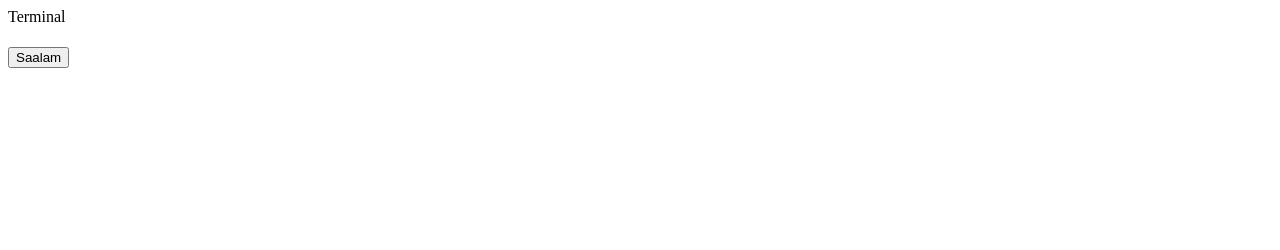
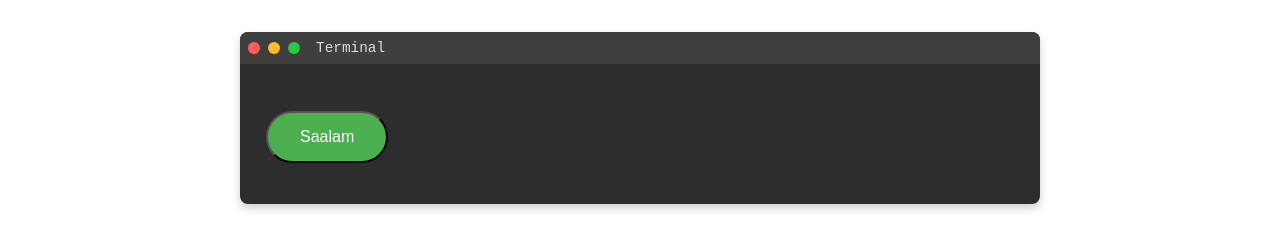
Before and after one commit to ELGhifari11/javascript-mastery-rumahit, a plain HTML site: page batch23/pertemuan1/index.html in a window 1280 px wide. Drawn offline with Linux system fonts and the light colour scheme.

Commit message:
feat: add some style from batch 22

```diff
--- a/batch23/pertemuan1/style.css
+++ b/batch23/pertemuan1/style.css
@@ -1,4 +1,76 @@
-.tag1{
-    color: red;
+ .container {
+            max-width: 800px;
+            margin: 2rem auto;
+            padding: 0 1rem;
+        }
 
-}
+        .terminal {
+            background: #2d2d2d;
+            border-radius: 8px;
+            box-shadow: 0 4px 8px rgba(0,0,0,0.2);
+            overflow: hidden;
+        }
+
+        .terminal-header {
+            background: #3f3f3f;
+            padding: 0.5rem;
+            display: flex;
+            align-items: center;
+        }
+
+        .terminal-buttons {
+            display: flex;
+            gap: 8px;
+            margin-right: 1rem;
+        }
+
+        .terminal-buttons span {
+            width: 12px;
+            height: 12px;
+            border-radius: 50%;
+            display: inline-block;
+        }
+
+        .close { background: #ff5f56; }
+        .minimize { background: #ffbd2e; }
+        .maximize { background: #27c93f; }
+
+        .terminal-title {
+            color: #ddd;
+            font-size: 0.9rem;
+            font-family: monospace;
+        }
+
+        .terminal-content {
+            padding: 1.5rem;
+        }
+
+        .title {
+            color: #fff;
+            margin-bottom: 1rem;
+            font-size: 1.8rem;
+            font-family: monospace;
+        }
+
+        .text {
+            color: #b4b4b4;
+            line-height: 1.6;
+            font-family: monospace;
+        }
+
+        .button1 {
+            background-color: #4CAF50; /* Green */
+            color: white;
+            padding: 15px 32px;
+            text-align: center;
+            text-decoration: none;
+            display: inline-block;
+            border-radius: 50px;
+            font-size: 16px;
+            margin: 4px 2px;
+            cursor: pointer;
+        }
+
+        .button1:hover {
+            background-color: #45a049;
+        }
```
